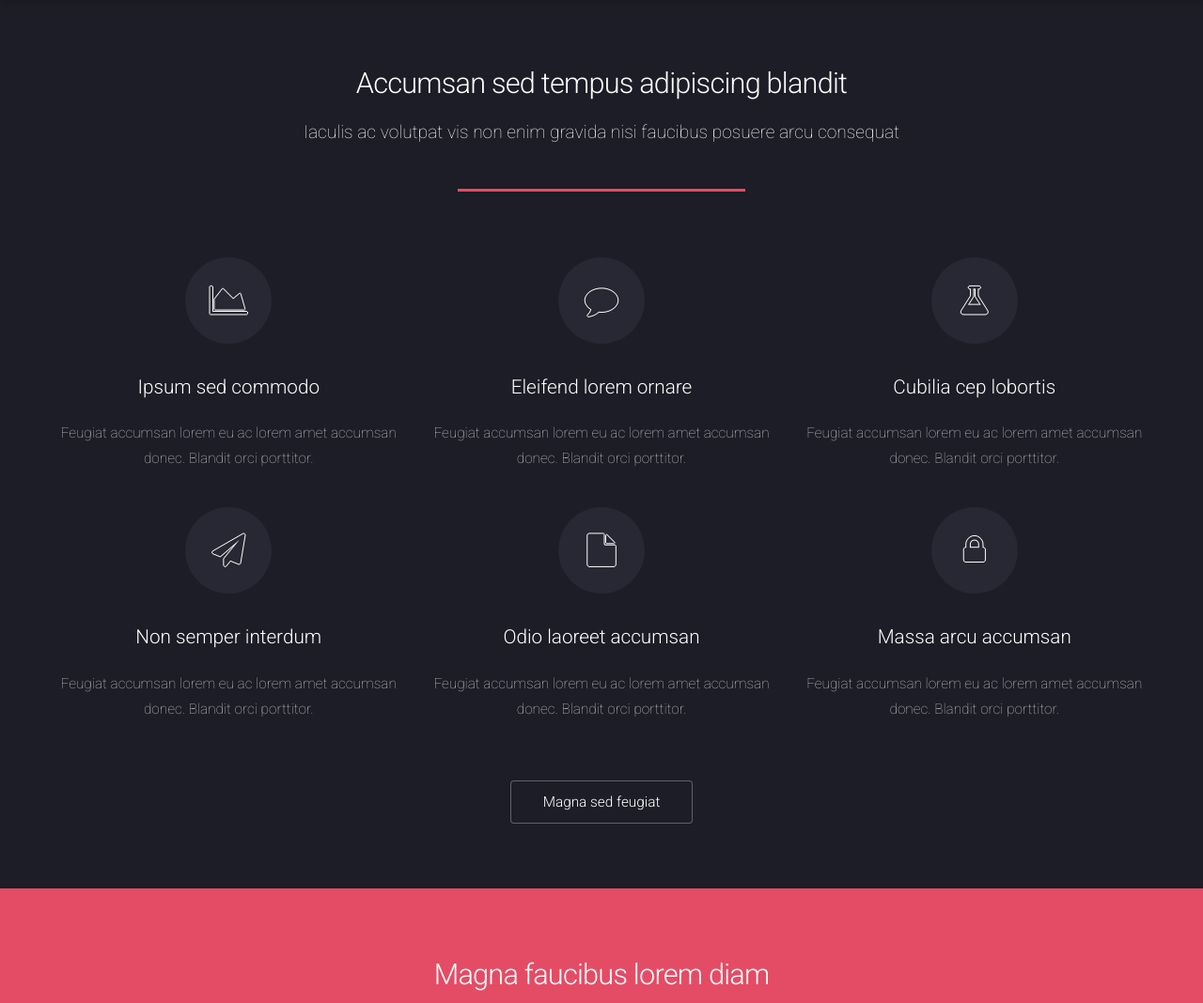
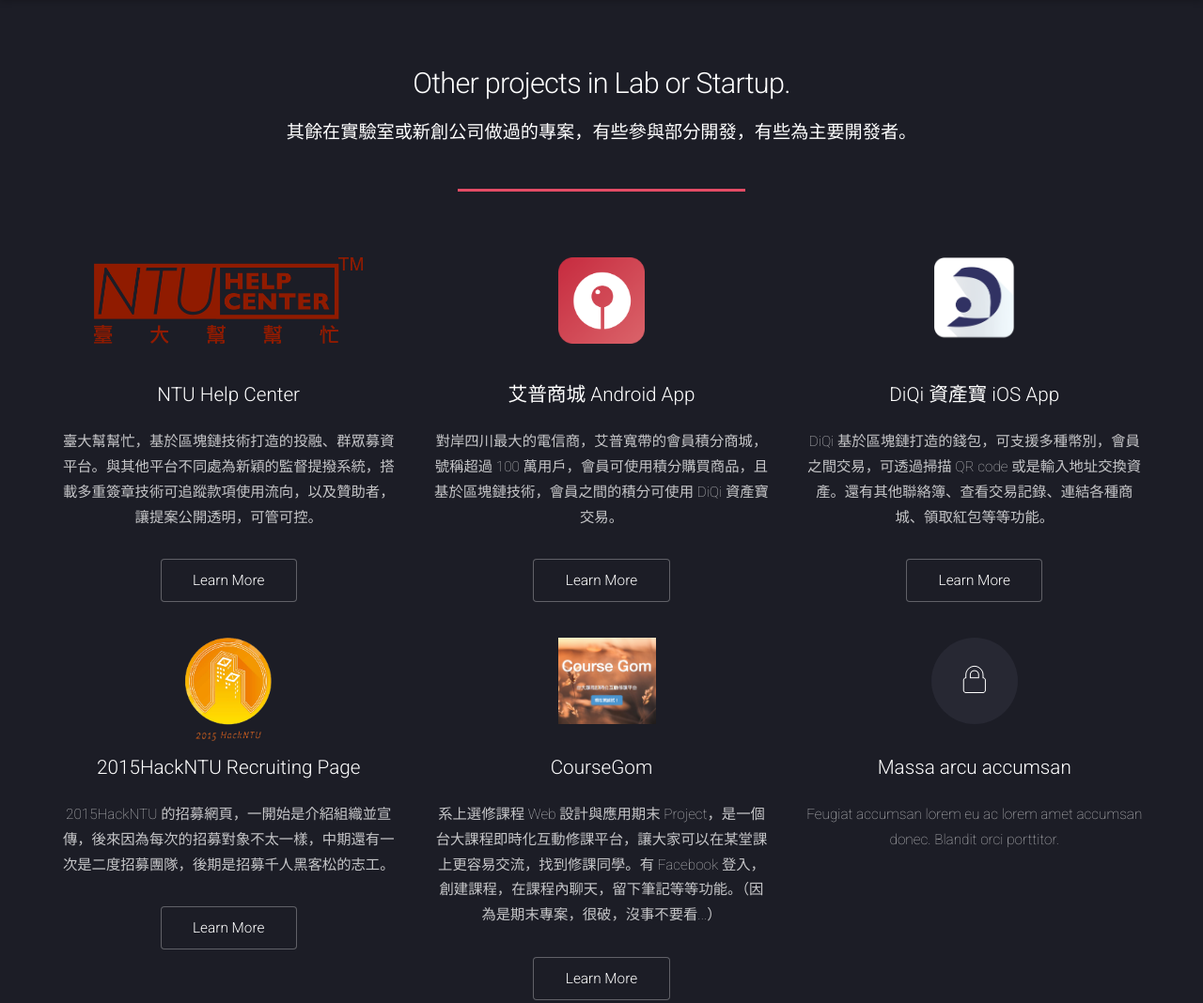
Before and after one commit to HuangJi/HuangJi.github.io, a plain HTML site: page index.html in a window 1280 px wide. Shown: the part 4003-5071 px from the top of the page at 94% size. Drawn offline with Linux system fonts and the light colour scheme.

Commit message:
Add other projects part.
Work:
- Added 5 project pictures, text content, and link.

```diff
--- a/index.html
+++ b/index.html
@@ -142,35 +142,41 @@
 				<section id="four" class="wrapper style1 special fade-up">
 					<div class="container">
 						<header class="major">
-							<h2>Accumsan sed tempus adipiscing blandit</h2>
-							<p>Iaculis ac volutpat vis non enim gravida nisi faucibus posuere arcu consequat</p>
+							<h2>Other projects in Lab or Startup.</h2>
+							<p>其餘在實驗室或新創公司做過的專案，有些參與部分開發，有些為主要開發者。</p>
 						</header>
 						<div class="box alt">
 							<div class="row uniform">
 								<section class="4u 6u(medium) 12u$(xsmall)">
-									<span class="icon alt major fa-area-chart"></span>
-									<h3>Ipsum sed commodo</h3>
-									<p>Feugiat accumsan lorem eu ac lorem amet accumsan donec. Blandit orci porttitor.</p>
+									<!-- <img src="images/profile.png"> -->
+									<span><img style="height:92px;display:inline-block;margin:0 0 2em 0;" src="images/help.png" alt=""></span>
+									<h3>NTU Help Center</h3>
+									<p>臺大幫幫忙，基於區塊鏈技術打造的投融、群眾募資平台。與其他平台不同處為新穎的監督提撥系統，搭載多重簽章技術可追蹤款項使用流向，以及贊助者，讓提案公開透明，可管可控。</p>
+									<a href="http://help.csie.org" class="button">Learn More</a>
 								</section>
 								<section class="4u 6u$(medium) 12u$(xsmall)">
-									<span class="icon alt major fa-comment"></span>
-									<h3>Eleifend lorem ornare</h3>
-									<p>Feugiat accumsan lorem eu ac lorem amet accumsan donec. Blandit orci porttitor.</p>
+									<span><img style="height:92px;display:inline-block;margin:0 0 2em 0;" src="images/aipustore.png" alt=""></span>
+									<h3>艾普商城 Android App</h3>
+									<p>對岸四川最大的電信商，艾普寬帶的會員積分商城，號稱超過 100 萬用戶，會員可使用積分購買商品，且基於區塊鏈技術，會員之間的積分可使用 DiQi 資產寶交易。</p>
+									<a href="https://play.google.com/store/apps/details?id=com.diqi.aipustore" class="button">Learn More</a>
 								</section>
 								<section class="4u$ 6u(medium) 12u$(xsmall)">
-									<span class="icon alt major fa-flask"></span>
-									<h3>Cubilia cep lobortis</h3>
-									<p>Feugiat accumsan lorem eu ac lorem amet accumsan donec. Blandit orci porttitor.</p>
+									<span><img style="height:92px;display:inline-block;margin:0 0 2em 0;" src="images/diqi.png" alt=""></span>
+									<h3>DiQi 資產寶 iOS App</h3>
+									<p>DiQi 基於區塊鏈打造的錢包，可支援多種幣別，會員之間交易，可透過掃描 QR code 或是輸入地址交換資產。還有其他聯絡簿、查看交易記錄、連結各種商城、領取紅包等等功能。</p>
+									<a href="https://play.google.com/store/apps/details?id=org.diqi.wallet&hl=zh_TW" class="button">Learn More</a>
 								</section>
 								<section class="4u 6u$(medium) 12u$(xsmall)">
-									<span class="icon alt major fa-paper-plane"></span>
-									<h3>Non semper interdum</h3>
-									<p>Feugiat accumsan lorem eu ac lorem amet accumsan donec. Blandit orci porttitor.</p>
+									<span class="icon alt major"><img style="width:inherit;" src="images/hackntu.png" alt=""></span>
+									<h3>2015HackNTU Recruiting Page</h3>
+									<p>2015HackNTU 的招募網頁，一開始是介紹組織並宣傳，後來因為每次的招募對象不太一樣，中期還有一次是二度招募團隊，後期是招募千人黑客松的志工。</p>
+									<a href="https://2015hackntu.github.io/" class="button">Learn More</a>
 								</section>
 								<section class="4u 6u(medium) 12u$(xsmall)">
-									<span class="icon alt major fa-file"></span>
-									<h3>Odio laoreet accumsan</h3>
-									<p>Feugiat accumsan lorem eu ac lorem amet accumsan donec. Blandit orci porttitor.</p>
+									<span class="icon alt major"><img style="height:inherit;" src="images/coursegom.png" alt=""></span>
+									<h3>CourseGom</h3>
+									<p>系上選修課程 Web 設計與應用期末 Project，是一個台大課程即時化互動修課平台，讓大家可以在某堂課上更容易交流，找到修課同學。有 Facebook 登入，創建課程，在課程內聊天，留下筆記等等功能。（因為是期末專案，很破，沒事不要看...）</p>
+									<a href="http://coursegom7745.herokuapp.com/" class="button">Learn More</a>
 								</section>
 								<section class="4u$ 6u$(medium) 12u$(xsmall)">
 									<span class="icon alt major fa-lock"></span>
```
Also changed, not shown: images/aipustore.png (added), images/coursegom.png (added), images/diqi.png (added), images/hackntu.png (added), images/help.png (added).
